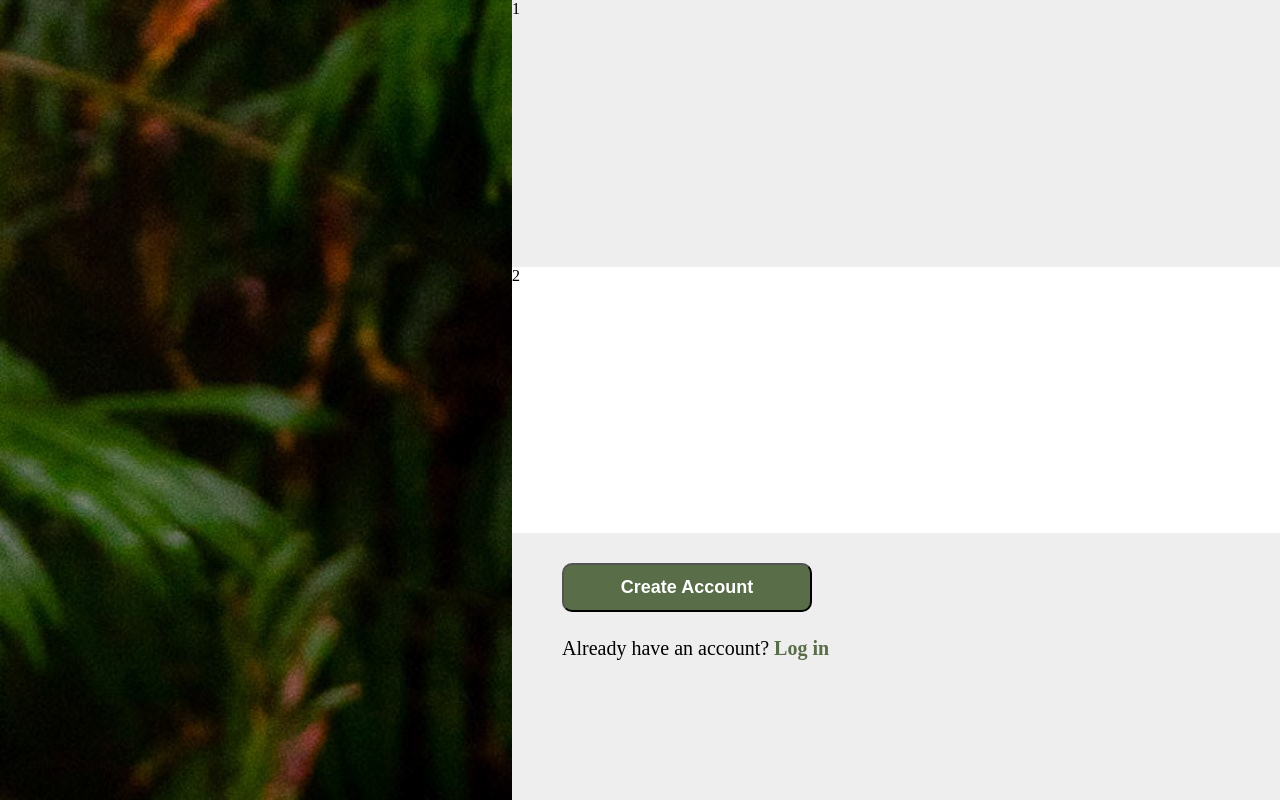
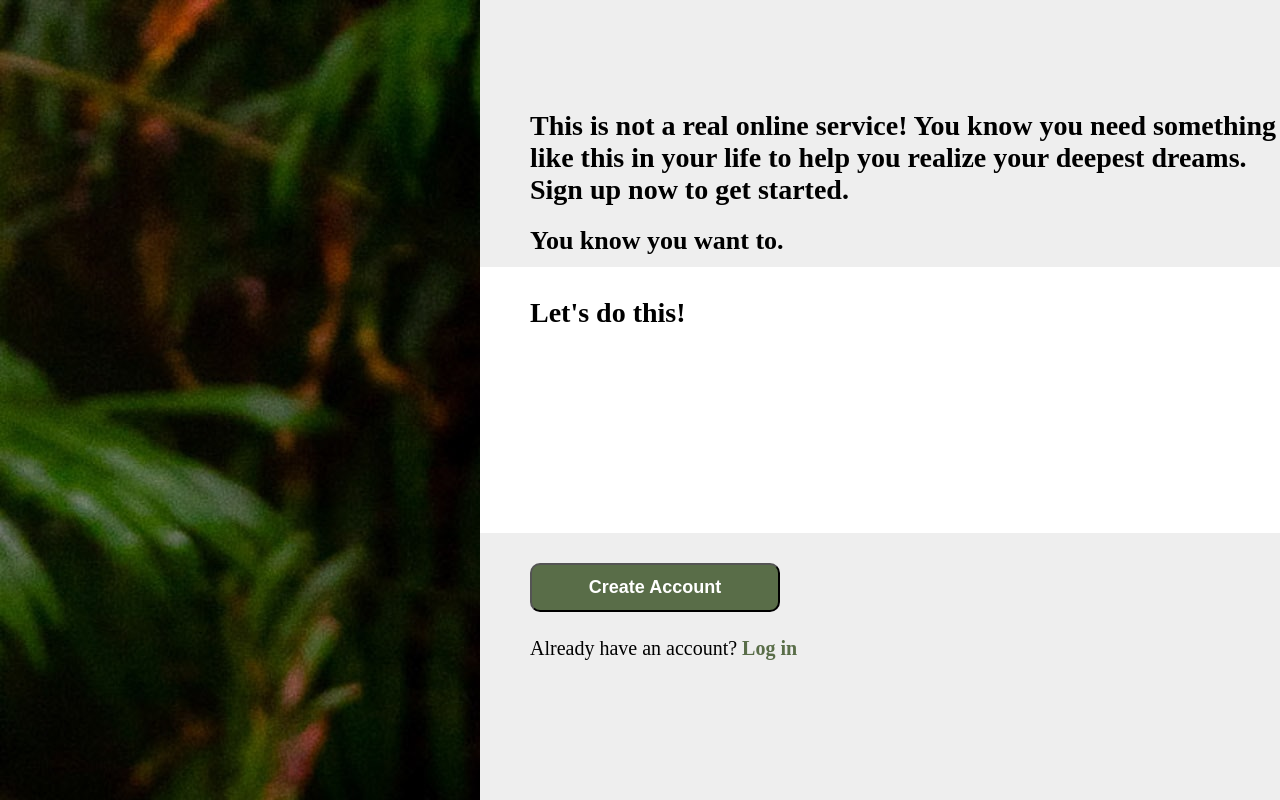
Before and after one commit to LeonardoLima01/odin-sign-up-form, a plain HTML site: page index.html in a window 1280 px wide. Drawn offline with Linux system fonts and the light colour scheme.

Commit message:
Add top section

```diff
--- a/index.html
+++ b/index.html
@@ -12,8 +12,34 @@
     <div class="container">
         <div class="image"></div>
         <div class="page">
-            <div class="top">1</div>
-            <div class="mid">2</div>
+            <div class="top">
+                <div class="title">This is not a real online service! You know you need something like this in your life to help you realize your deepest dreams. Sign up now to get started.</div>
+                <div class="subtitle">You know you want to.</div>
+            </div>
+            <div class="mid">
+                <div class="title">Let's do this!</div>
+
+                <div class="forms">
+                    <div>
+
+                    </div>
+                    <div>
+
+                    </div>
+                    <div>
+
+                    </div>
+                    <div>
+
+                    </div>
+                    <div>
+
+                    </div>
+                    <div>
+
+                    </div>
+                </div>
+            </div>
             <div class="bottom">
                 <button>Create Account</button>
                 <div>Already have an account? <span>Log in</span></div>
--- a/style.css
+++ b/style.css
@@ -68,3 +68,28 @@ body{
     font-weight: bold;
     cursor: pointer;
 }
+
+.top>.title{
+    font-size: 28px;
+    font-weight: bold;
+    width: 750px;
+    margin: 110px 0px 0px 50px;
+}
+
+.top{
+    display: flex;
+    flex-direction: column;
+    gap: 20px;
+}
+
+.top>.subtitle{
+    font-size: 26px;
+    font-weight: bold;
+    margin-left: 50px;
+}
+
+.mid>.title{
+    margin: 30px 0px 0px 50px;
+    font-size: 28px;
+    font-weight: bold;
+}
```
